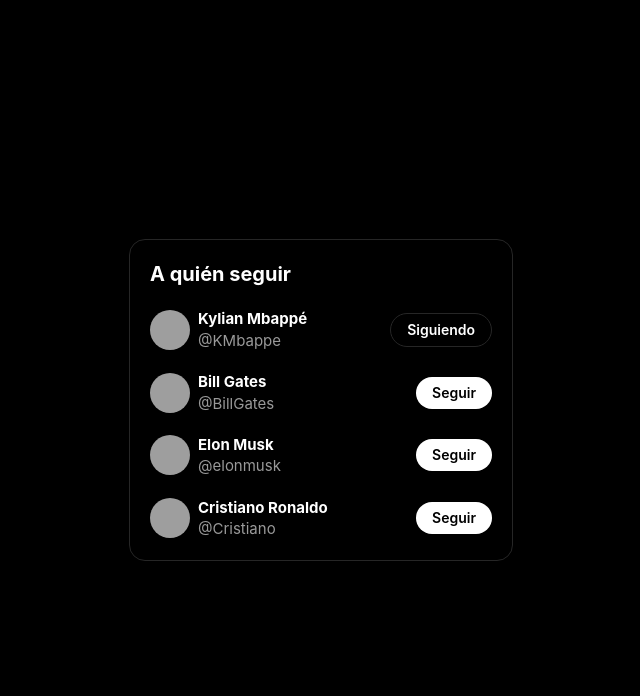
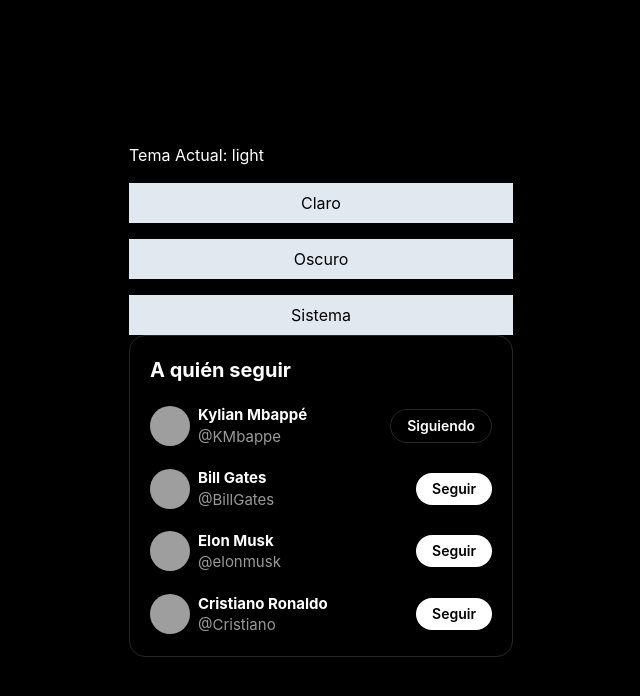
Before and after one commit to TomasCastano/XFollowSuggestions, a React (Vite) app: page / in a window 1280 px wide. Shown: the top 696 px of the page, without its empty margins (319-959 px from the left). Built offline with nearby package versions, Linux system fonts and the light colour scheme; grey boxes are pictures that could not be loaded.

Commit message:
Create the theme context with Local Storage

```diff
--- a/src/App.jsx
+++ b/src/App.jsx
@@ -3,6 +3,7 @@
 import FollowCard from './components/FollowCard/FollowCard'
 import UnfollowModal from './components/UnfollowModal/UnfollowModal'
 import userList from './data/userList'
+import ThemeSwitcher from './components/ThemeSwitcher/ThemeSwitcher'
 
 function App() {
 
@@ -38,7 +39,9 @@
 
     return (
         <div className='App grid place-content-center min-h-screen w-screen'>
-            <section className="follow-sugestion flex flex-col gap-5 min-w-sm p-5 border-1 border-neutral-800 rounded-2xl">
+            <ThemeSwitcher />
+            <section
+                className="follow-sugestion flex flex-col gap-5 min-w-sm p-5 border-1 border-neutral-800 rounded-2xl">
                 <strong className='text-xl'>A quién seguir</strong>
                 {users.map(user => (
                     <FollowCard
--- /dev/null
+++ b/src/Components/ThemeSwitcher/ThemeSwitcher.jsx
@@ -0,0 +1,32 @@
+import { useTheme } from '../../context/ThemeContext'
+
+const ThemeSwitcher = () => {
+
+    const { theme, changeTheme } = useTheme()
+
+    return (
+        <div className='flex flex-col gap-4'>
+            <p>Tema Actual: {theme}</p>
+            <button
+                onClick={() => changeTheme('light')}
+                className='p-6 py-2 bg-slate-200 hover:bg-slate-300 active:bg-slate-400 text-black'
+            >
+                Claro
+            </button>
+            <button
+                onClick={() => changeTheme('dark')}
+                className='p-6 py-2 bg-slate-200 hover:bg-slate-300 active:bg-slate-400 text-black'
+            >
+                Oscuro
+            </button>
+            <button
+                onClick={() => changeTheme('system')}
+                className='p-6 py-2 bg-slate-200 hover:bg-slate-300 active:bg-slate-400 text-black'
+            >
+                Sistema
+            </button>
+        </div>
+    )
+}
+
+export default ThemeSwitcher
--- /dev/null
+++ b/src/context/ThemeContext.jsx
@@ -0,0 +1,41 @@
+import { createContext, useContext, useEffect, useState } from "react"
+
+const ThemeContext = createContext()
+
+export const ThemeProvider = ({ children }) => {
+    const getPreferredTheme = () => {
+        const saved = localStorage.getItem('theme')
+        if (saved) return saved
+        const systemPrefersDark = window.matchMedia('(prefers-color-scheme: dark)').matches
+        return systemPrefersDark ? 'dark' : 'light'
+    }
+
+    const [theme, setTheme] = useState(getPreferredTheme())
+
+    const changeTheme = (newTheme) => {
+        setTheme(newTheme)
+        localStorage.setItem('theme', newTheme)
+    }
+
+    useEffect(() => {
+        console.log('Tema activo:', theme);
+        const root = document.documentElement
+        root.classList.remove(theme === 'dark' ? 'light' : 'dark')
+
+        if (theme === 'system') {
+            const prefersDark = window.matchMedia('(prefers-color-scheme: dark)').matches
+            root.classList.add(prefersDark ? 'dark' : 'light')
+        } else {
+            root.classList.add(theme)
+        }
+
+    }, [theme])
+
+    return (
+        <ThemeContext.Provider value={{ theme, changeTheme }}>
+            {children}
+        </ThemeContext.Provider>
+    )
+}
+
+export const useTheme = () => useContext(ThemeContext)
--- a/src/main.jsx
+++ b/src/main.jsx
@@ -2,9 +2,12 @@
 import { createRoot } from 'react-dom/client'
 import './assets/css/index.css'
 import App from './App.jsx'
+import { ThemeProvider } from './context/ThemeContext'
 
 createRoot(document.getElementById('root')).render(
-  <StrictMode>
-    <App />
-  </StrictMode>,
+    <StrictMode>
+        <ThemeProvider>
+            <App />
+        </ThemeProvider>
+    </StrictMode>,
 )
```
